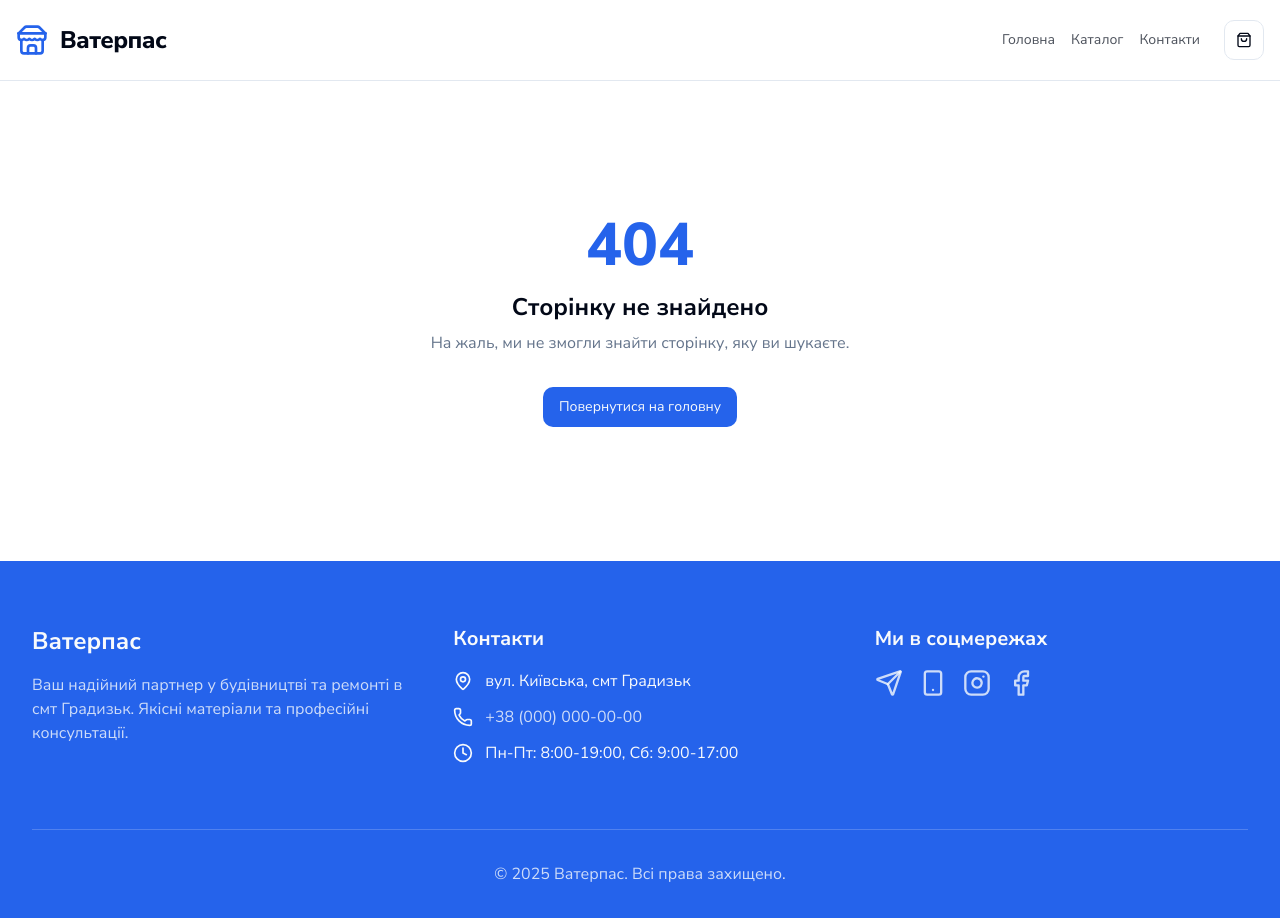
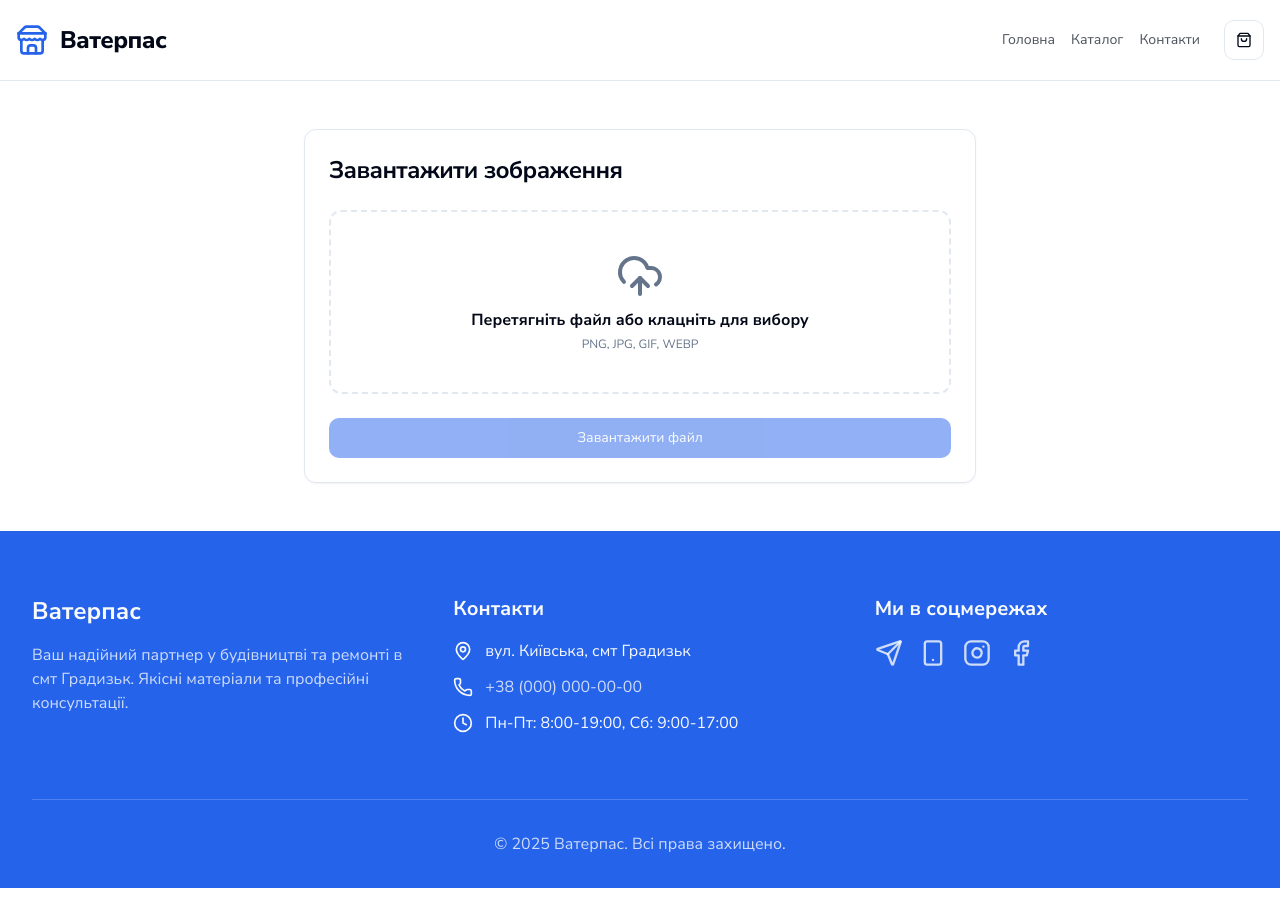
Before and after one commit to Zheka2025/Vaterpas, a Next.js app: page /admin/upload in a window 1280 px wide. Before the commit this address had no page. After the commit the page ends 888 px from the top, so only its background shows below. Built offline with nearby package versions, Linux system fonts and the light colour scheme.

Commit message:
а як картинки загружать з своєї програми чи сайту на отой азур?

```diff
--- a/package.json
+++ b/package.json
@@ -12,6 +12,7 @@
     "typecheck": "tsc --noEmit"
   },
   "dependencies": {
+    "@azure/storage-blob": "^12.18.0",
     "@genkit-ai/googleai": "^1.8.0",
     "@genkit-ai/next": "^1.8.0",
     "@hookform/resolvers": "^4.1.3",
--- /dev/null
+++ b/src/app/admin/upload/page.tsx
@@ -0,0 +1,151 @@
+
+'use client';
+
+import { useState, useCallback } from 'react';
+import { useDropzone } from 'react-dropzone';
+import { Button } from '@/components/ui/button';
+import { Card, CardContent, CardHeader, CardTitle } from '@/components/ui/card';
+import { Input } from '@/components/ui/input';
+import { useToast } from '@/hooks/use-toast';
+import { UploadCloud, CheckCircle, AlertCircle, Loader, Image as ImageIcon, X } from 'lucide-react';
+import Image from 'next/image';
+
+export default function UploadPage() {
+  const [file, setFile] = useState<File | null>(null);
+  const [status, setStatus] = useState<'idle' | 'uploading' | 'success' | 'error'>('idle');
+  const [uploadedUrl, setUploadedUrl] = useState<string | null>(null);
+  const { toast } = useToast();
+
+  const onDrop = useCallback((acceptedFiles: File[]) => {
+    if (acceptedFiles.length > 0) {
+      setFile(acceptedFiles[0]);
+      setStatus('idle');
+      setUploadedUrl(null);
+    }
+  }, []);
+
+  const { getRootProps, getInputProps, isDragActive } = useDropzone({
+    onDrop,
+    accept: { 'image/*': ['.jpeg', '.png', '.gif', '.webp'] },
+    multiple: false,
+  });
+
+  const handleUpload = async () => {
+    if (!file) {
+      toast({
+        title: 'Файл не вибрано',
+        description: 'Будь ласка, виберіть файл для завантаження.',
+        variant: 'destructive',
+      });
+      return;
+    }
+
+    setStatus('uploading');
+    setUploadedUrl(null);
+
+    const formData = new FormData();
+    formData.append('file', file);
+
+    try {
+      const response = await fetch('/api/upload', {
+        method: 'POST',
+        body: formData,
+      });
+
+      const result = await response.json();
+
+      if (!response.ok) {
+        throw new Error(result.error || 'Щось пішло не так');
+      }
+
+      setUploadedUrl(result.url);
+      setStatus('success');
+      toast({
+        title: 'Успішно завантажено!',
+        description: `Файл ${file.name} успішно завантажено.`,
+      });
+    } catch (error: any) {
+      setStatus('error');
+      toast({
+        title: 'Помилка завантаження',
+        description: error.message || 'Не вдалося завантажити файл.',
+        variant: 'destructive',
+      });
+    }
+  };
+
+  const removeFile = () => {
+    setFile(null);
+    setUploadedUrl(null);
+    setStatus('idle');
+  }
+
+  return (
+    <main className="container flex-grow py-12">
+      <div className="max-w-2xl mx-auto">
+        <Card>
+          <CardHeader>
+            <CardTitle className="text-2xl font-headline">Завантажити зображення</CardTitle>
+          </CardHeader>
+          <CardContent className="space-y-6">
+            <div
+              {...getRootProps()}
+              className={`relative flex flex-col items-center justify-center p-10 border-2 border-dashed rounded-lg cursor-pointer transition-colors
+                ${isDragActive ? 'border-primary bg-primary/10' : 'border-border hover:border-primary/70'}`}
+            >
+              <input {...getInputProps()} />
+              <div className="text-center">
+                <UploadCloud className="mx-auto h-12 w-12 text-muted-foreground" />
+                <p className="mt-2 font-semibold text-foreground">
+                  {isDragActive ? 'Відпустіть файл тут...' : 'Перетягніть файл або клацніть для вибору'}
+                </p>
+                <p className="text-xs text-muted-foreground mt-1">PNG, JPG, GIF, WEBP</p>
+              </div>
+            </div>
+
+            {file && (
+              <div className="p-4 border rounded-lg flex items-center justify-between gap-4 bg-muted/50">
+                  <div className="flex items-center gap-4">
+                     <ImageIcon className="h-6 w-6 text-primary" />
+                     <span className="font-medium text-sm truncate">{file.name}</span>
+                  </div>
+                  <Button variant="ghost" size="icon" onClick={removeFile} className="h-7 w-7">
+                      <X className="h-4 w-4" />
+                      <span className="sr-only">Видалити файл</span>
+                  </Button>
+              </div>
+            )}
+
+            <Button onClick={handleUpload} disabled={!file || status === 'uploading'} className="w-full">
+              {status === 'uploading' && <Loader className="mr-2 h-4 w-4 animate-spin" />}
+              {status === 'uploading' ? 'Завантаження...' : 'Завантажити файл'}
+            </Button>
+
+            {status === 'success' && uploadedUrl && (
+                <Card className="bg-green-50 border-green-200">
+                    <CardContent className="p-4 space-y-3">
+                        <div className="flex items-center gap-3">
+                            <CheckCircle className="h-6 w-6 text-green-600" />
+                            <h3 className="font-semibold text-green-800">Файл успішно завантажено</h3>
+                        </div>
+                        <p className="text-sm text-green-700">URL вашого зображення:</p>
+                        <Input readOnly value={uploadedUrl} className="bg-white" />
+                         <div className="relative aspect-video w-full max-w-sm mx-auto mt-4 rounded-md overflow-hidden border">
+                           <Image src={uploadedUrl} alt="Завантажене зображення" layout="fill" objectFit="contain" />
+                         </div>
+                    </CardContent>
+                </Card>
+            )}
+             {status === 'error' && (
+                <div className="flex items-center gap-3 p-3 rounded-lg bg-destructive/10 text-destructive">
+                    <AlertCircle className="h-5 w-5" />
+                    <p className="text-sm font-medium">Не вдалося завантажити файл. Спробуйте ще раз.</p>
+                </div>
+            )}
+
+          </CardContent>
+        </Card>
+      </div>
+    </main>
+  );
+}
--- /dev/null
+++ b/src/app/api/upload/route.ts
@@ -0,0 +1,50 @@
+
+import { NextRequest, NextResponse } from 'next/server';
+import { BlobServiceClient } from '@azure/storage-blob';
+import { v4 as uuidv4 } from 'uuid';
+
+export async function POST(request: NextRequest) {
+  const connectionString = process.env.AZURE_STORAGE_CONNECTION_STRING;
+  const containerName = process.env.AZURE_STORAGE_CONTAINER_NAME;
+
+  if (!connectionString || !containerName) {
+    return NextResponse.json(
+      { error: 'Azure Storage connection string or container name is not configured.' },
+      { status: 500 }
+    );
+  }
+
+  try {
+    const formData = await request.formData();
+    const file = formData.get('file') as File | null;
+
+    if (!file) {
+      return NextResponse.json({ error: 'No file provided.' }, { status: 400 });
+    }
+
+    const blobServiceClient = BlobServiceClient.fromConnectionString(connectionString);
+    const containerClient = blobServiceClient.getContainerClient(containerName);
+
+    // Ensure the container exists
+    await containerClient.createIfNotExists({
+        access: 'blob' // Public access to blobs
+    });
+
+    const fileExtension = file.name.split('.').pop();
+    const blobName = `${uuidv4()}.${fileExtension}`;
+    const blockBlobClient = containerClient.getBlockBlobClient(blobName);
+
+    const buffer = Buffer.from(await file.arrayBuffer());
+
+    await blockBlobClient.upload(buffer, buffer.length, {
+        blobHTTPHeaders: { blobContentType: file.type }
+    });
+
+    return NextResponse.json({ url: blockBlobClient.url }, { status: 200 });
+
+  } catch (error) {
+    console.error('Upload failed:', error);
+    const errorMessage = error instanceof Error ? error.message : 'An unknown error occurred';
+    return NextResponse.json({ error: 'Upload failed', details: errorMessage }, { status: 500 });
+  }
+}
```
Also changed, not shown: 1 other file (tests, documents, lock files or other folders).
